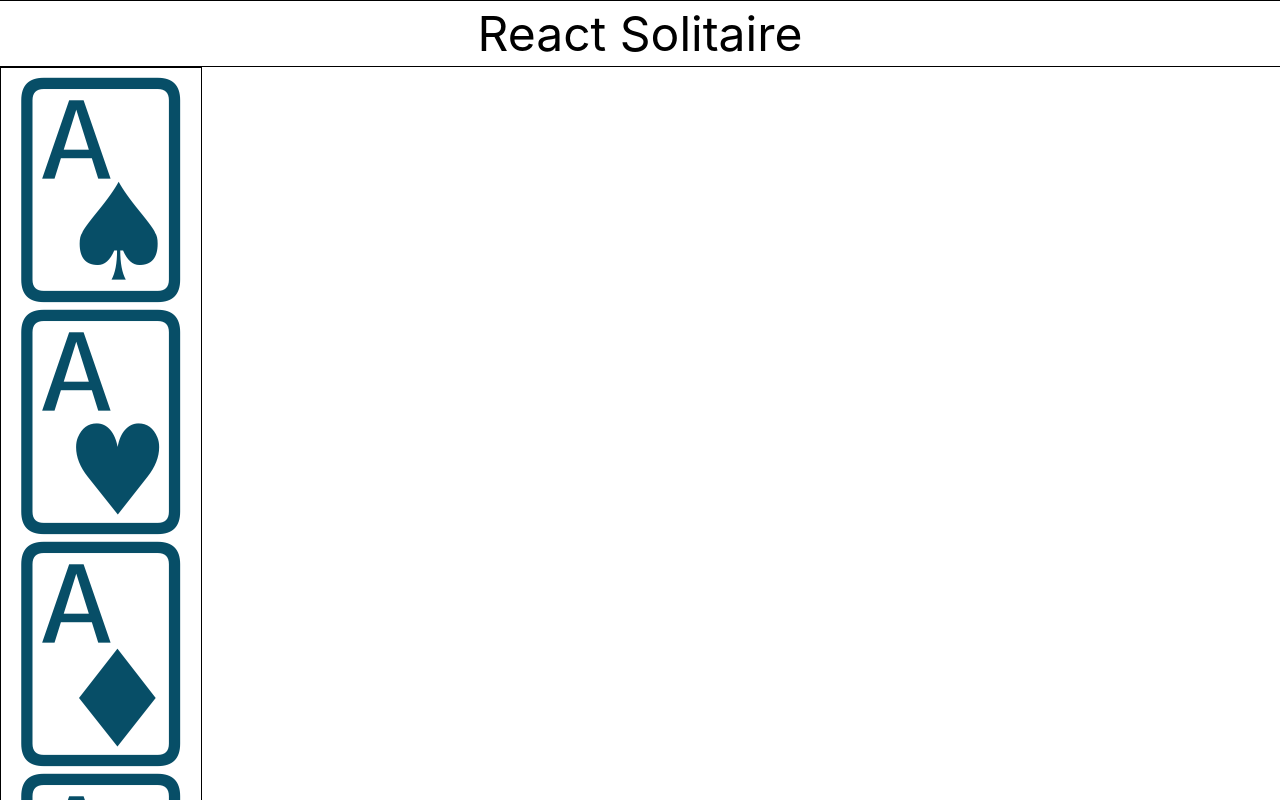
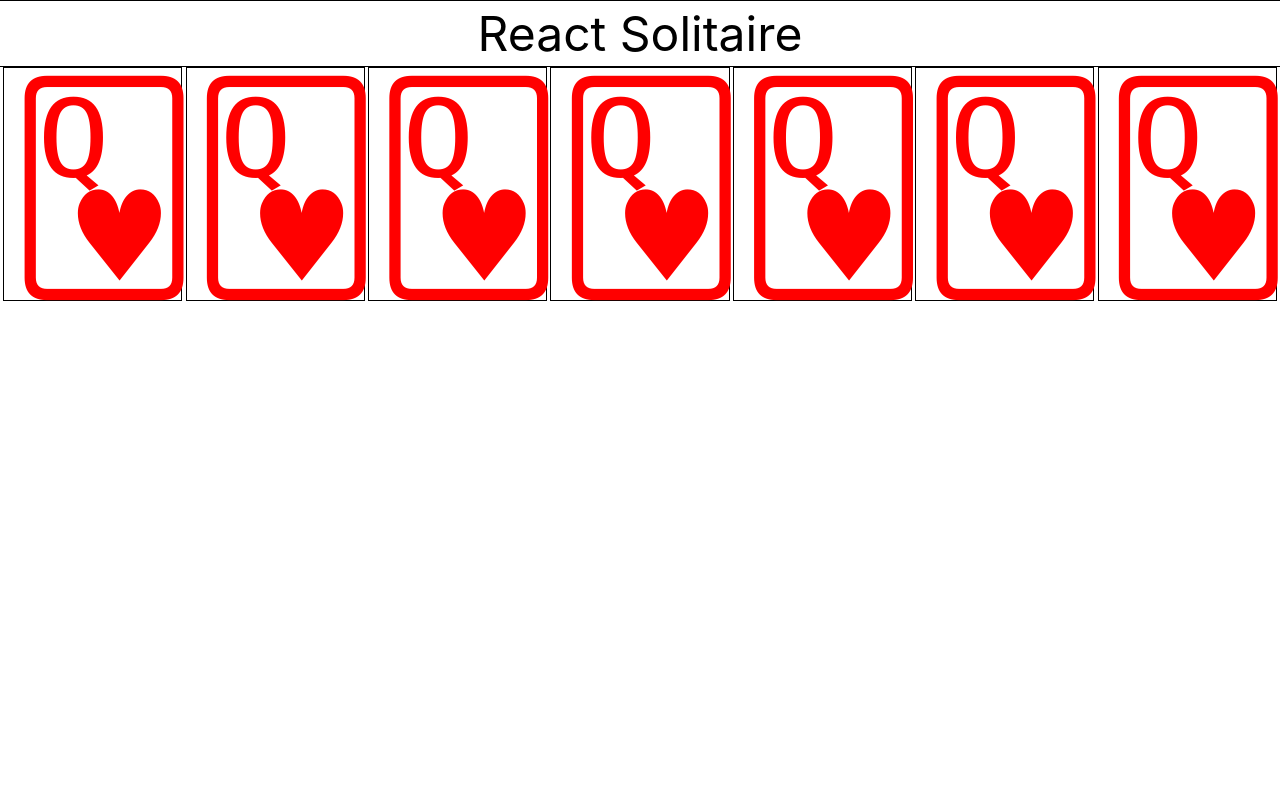
Before and after one commit to Jonany/react-solitaire, a React (Create React App) app: page / in a window 1280 px wide. Shown: the top 800 px of the page. Built offline with nearby package versions, Linux system fonts and the light colour scheme.

Commit message:
Working on tableau

```diff
--- a/src/components/PlayArea/PlayArea.js
+++ b/src/components/PlayArea/PlayArea.js
@@ -1,8 +1,7 @@
 
 import * as React from 'react';
 import { Deck } from '../../assets/Cards';
-import {CardList} from '../CardList/CardList';
-import {Pile} from '../Pile/Pile';
+import { Tableau } from '../Tableau/Tableau';
 
 
 class PlayArea extends React.Component {
@@ -15,7 +14,7 @@ class PlayArea extends React.Component {
 
   render() {
     const handleShuffle = () => {
-      const shuffled = [ ...this.state.deck ];
+      const shuffled = [...this.state.deck];
       // For loop copied from https://www.w3docs.com/snippets/javascript/how-to-randomize-shuffle-a-javascript-array.html
       for (let idx = shuffled.length - 1; idx > 0; idx--) {
         const swapIdx = Math.floor(Math.random() * (idx + 1));
@@ -32,12 +31,10 @@ class PlayArea extends React.Component {
 
     return (
       <div>
-        {/* <button className='Shuffle' onClick={handleShuffle}>Shuffle</button>
-        <CardList deck={this.state.deck} /> */}
-        <Pile cards={this.state.deck.slice(0, 13)} />
+        <Tableau />
       </div>
     )
   }
 }
 
-export {PlayArea}
+export { PlayArea }
--- /dev/null
+++ b/src/components/Tableau/Tableau.css
@@ -0,0 +1,15 @@
+.Tableau {
+  display: grid;
+  grid-template-columns: repeat(7, 14vw);
+  justify-content: space-evenly;
+}
+
+.Pile {
+  border: 0.1rem black solid;
+  max-width: fit-content;
+}
+
+.PileCard {
+  color: red;
+  font-size: 12rem;
+}
--- /dev/null
+++ b/src/components/Tableau/Tableau.js
@@ -0,0 +1,35 @@
+import './Tableau.css';
+import * as React from 'react';
+
+
+class Tableau extends React.Component {
+  render() {
+    return (
+      <div className='Tableau'>
+        <div className='Pile'>
+          <div className='PileCard'>🂽</div>
+        </div>
+        <div className='Pile'>
+          <div className='PileCard'>🂽</div>
+        </div>
+        <div className='Pile'>
+          <div className='PileCard'>🂽</div>
+        </div>
+        <div className='Pile'>
+          <div className='PileCard'>🂽</div>
+        </div>
+        <div className='Pile'>
+          <div className='PileCard'>🂽</div>
+        </div>
+        <div className='Pile'>
+          <div className='PileCard'>🂽</div>
+        </div>
+        <div className='Pile'>
+          <div className='PileCard'>🂽</div>
+        </div>
+      </div>
+    )
+  }
+}
+
+export { Tableau }
```
